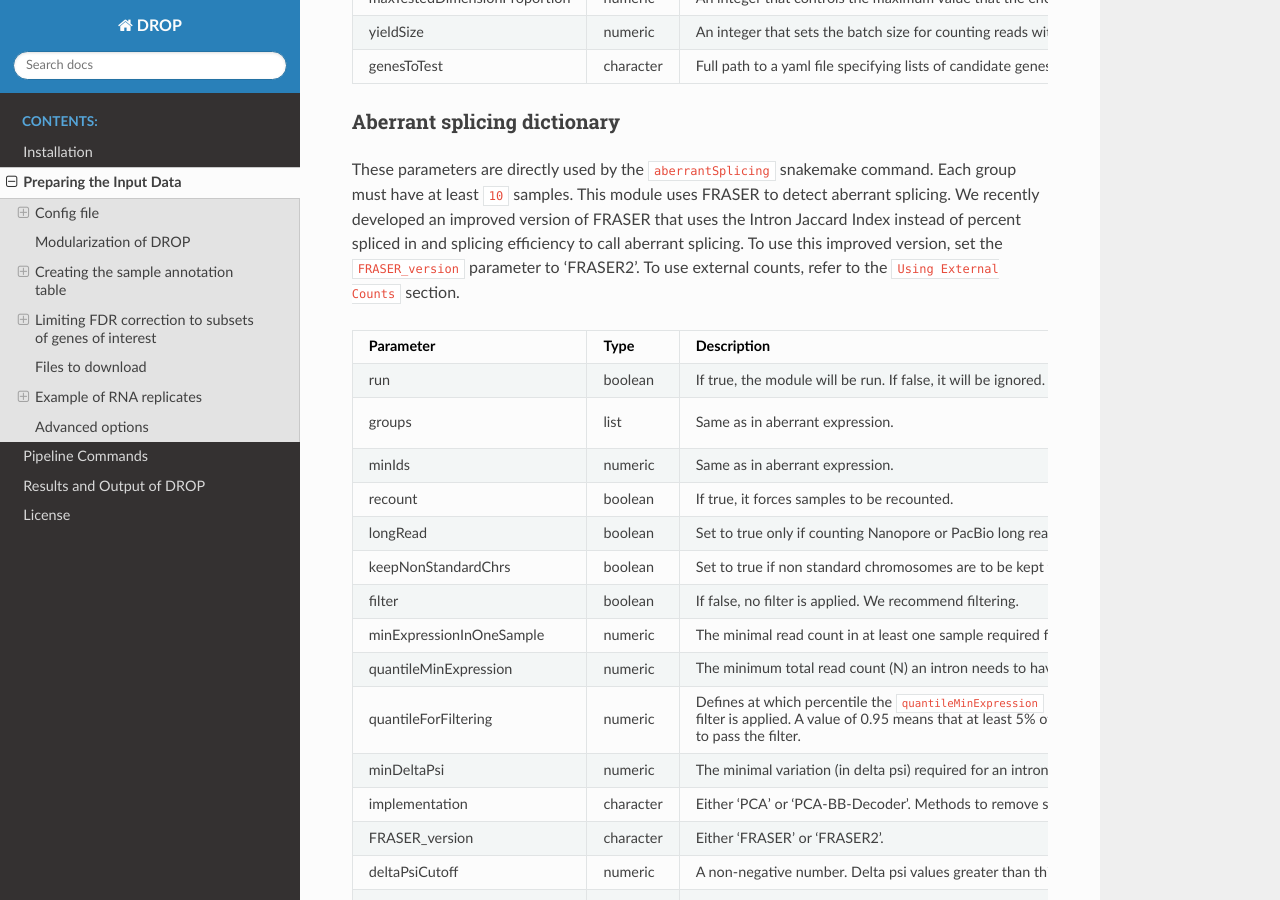
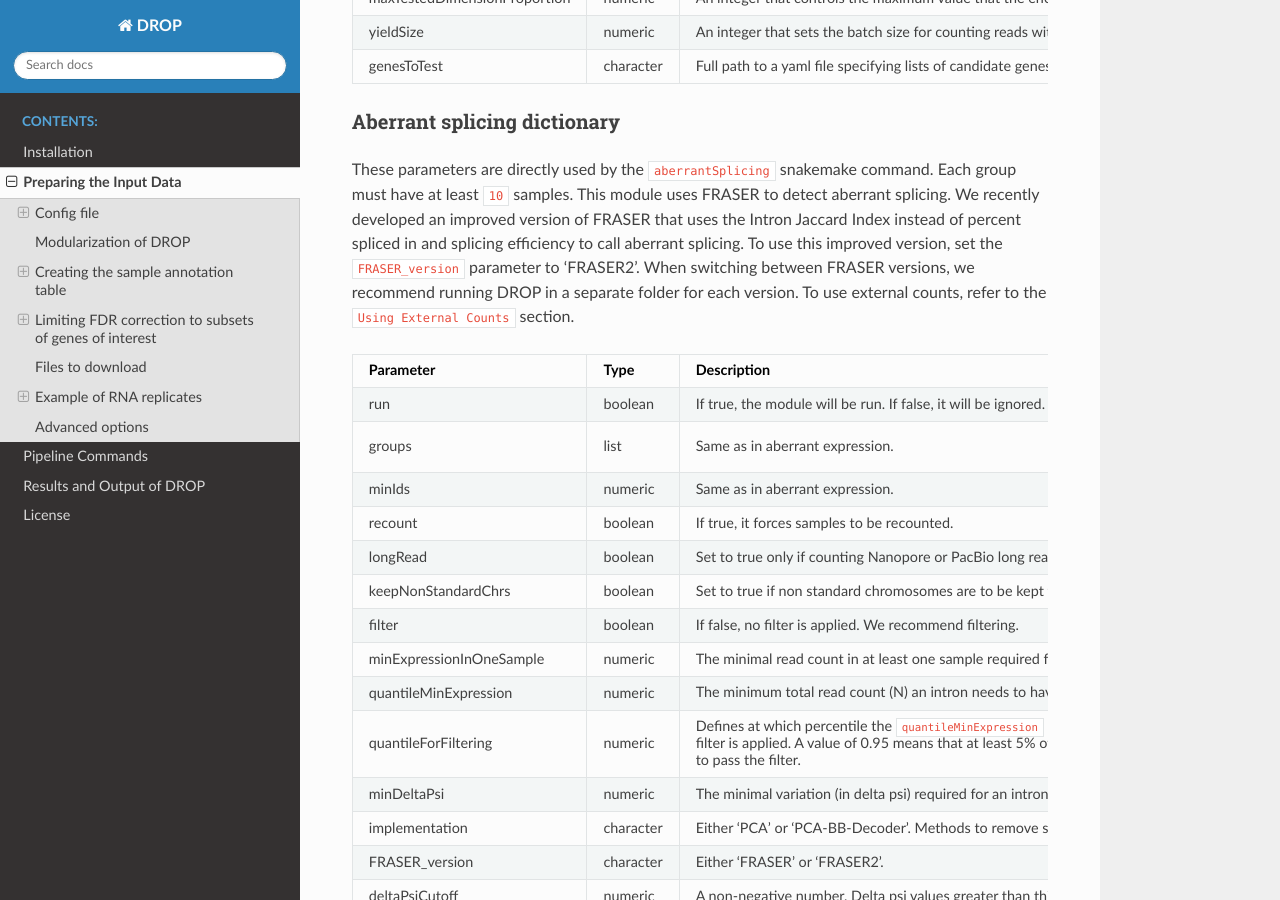
Before and after one commit to gagneurlab/drop, a Sphinx documentation site: the page built from docs/source/prepare.rst, in a window 1280 px wide and 900 px high, scrolled down 2456 px. Built offline with Sphinx 7.4.7 and the Read the Docs theme 2.0.0, drawn with Linux system fonts in a browser that asks for light colours; pages that are not in the unit, such as notebooks, are missing from menus.

```diff
--- a/docs/source/prepare.rst
+++ b/docs/source/prepare.rst
@@ -114,7 +114,8 @@ Aberrant splicing dictionary
 These parameters are directly used by the ``aberrantSplicing`` snakemake command. Each group must have at least ``10``
 samples. This module uses FRASER to detect aberrant splicing. We recently developed an improved version of FRASER that uses
 the Intron Jaccard Index instead of percent spliced in and splicing efficiency to call aberrant splicing. To use this improved version,
-set the ``FRASER_version`` parameter to 'FRASER2'.
+set the ``FRASER_version`` parameter to 'FRASER2'. When switching between FRASER versions, we recommend running DROP in a
+separate folder for each version.
 To use external counts, refer to the ``Using External Counts`` section.
 
 ============================  =========  =====================================================================================================================================================================================================================  ======
```
Also changed, not shown: README.md (+2 -1 lines).
